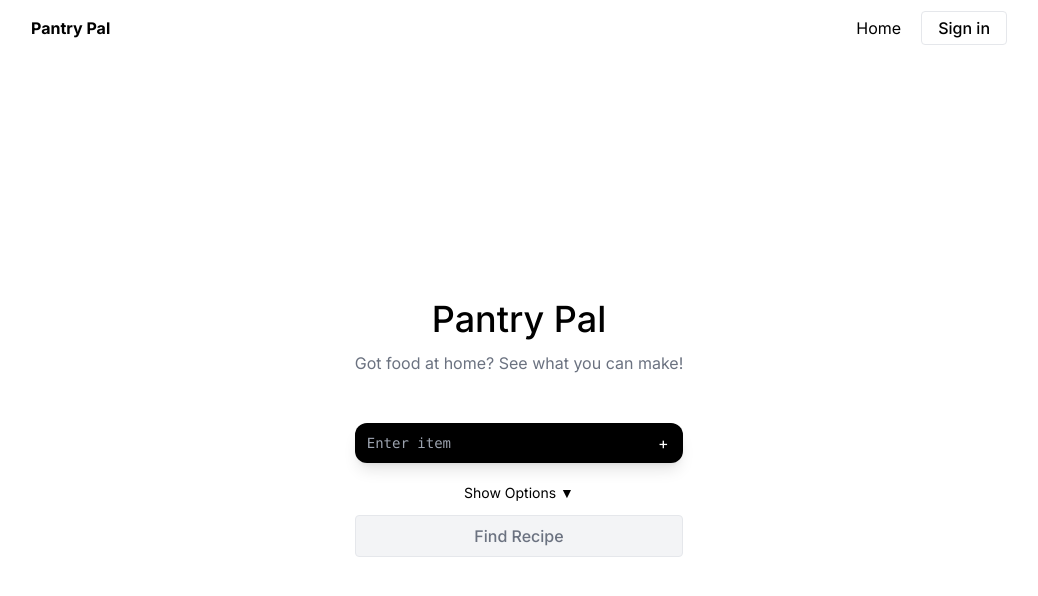
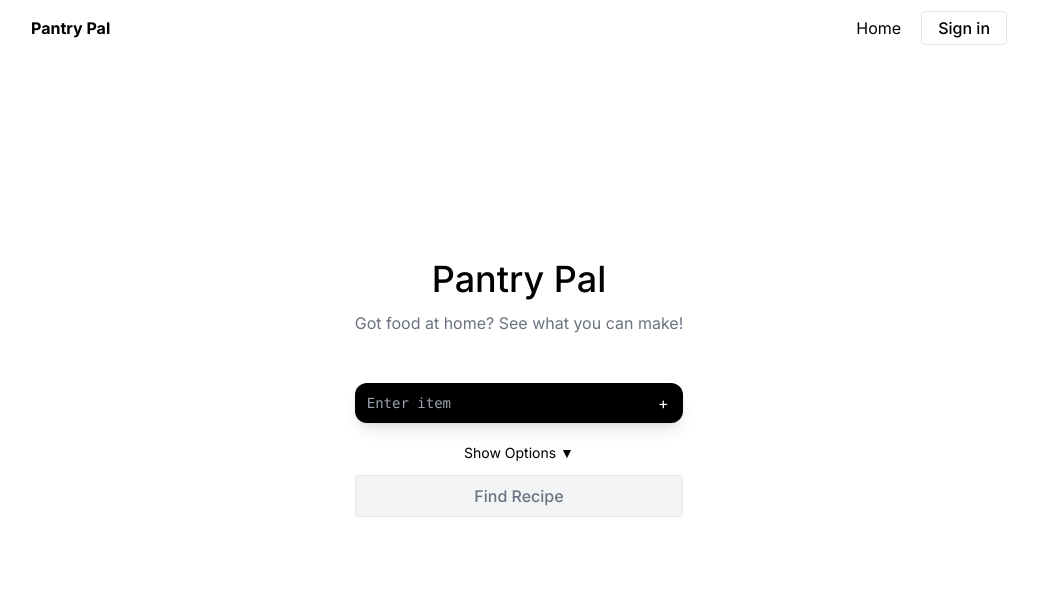
Before and after one commit to matthewalton/pantry-pal, a Next.js app: page / in a window 1280 px wide. Shown: the top 596 px of the page, without its empty margins (121-1159 px from the left). Built offline with nearby package versions, Linux system fonts and the light colour scheme; no server answers.

Commit message:
Added bottom padding to main content

```diff
--- a/src/app/layout.tsx
+++ b/src/app/layout.tsx
@@ -26,7 +26,7 @@
           <SignInPanelProvider>
             <Header />
 
-            <main className="mx-auto flex max-w-5xl flex-col grow items-stretch justify-center px-4 sm:px-6">
+            <main className="mx-auto flex max-w-5xl flex-col grow items-stretch justify-center pb-20 px-4 sm:px-6">
               {children}
             </main>
 
```
